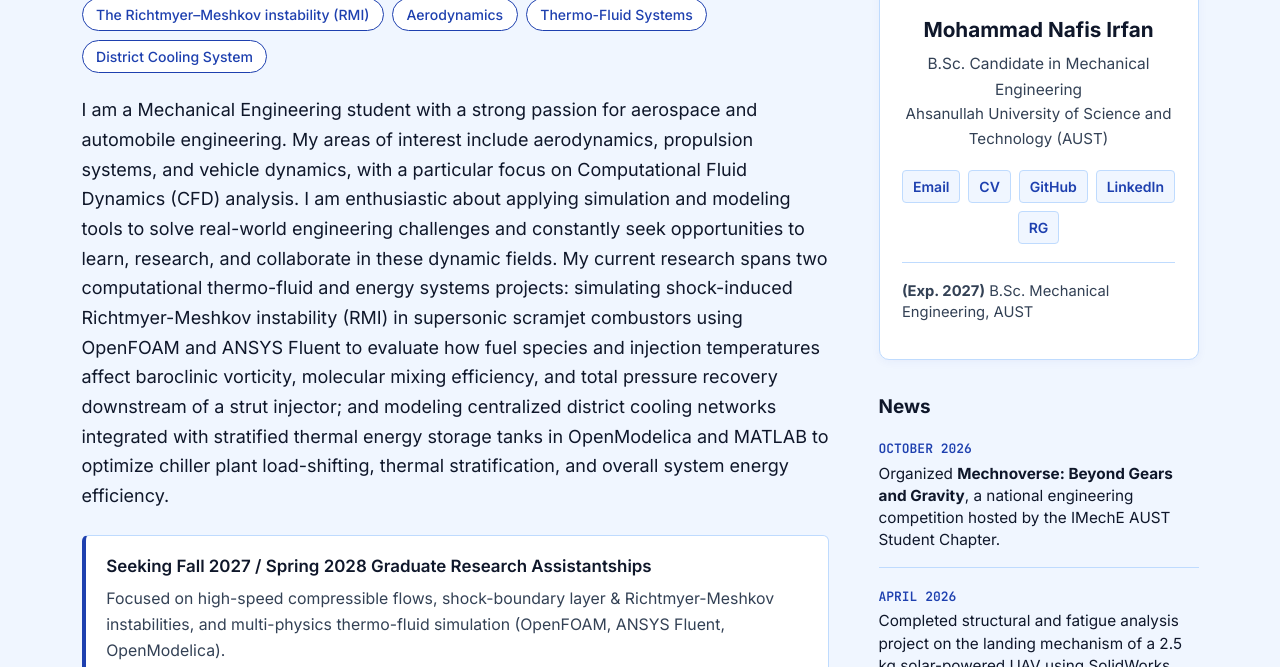
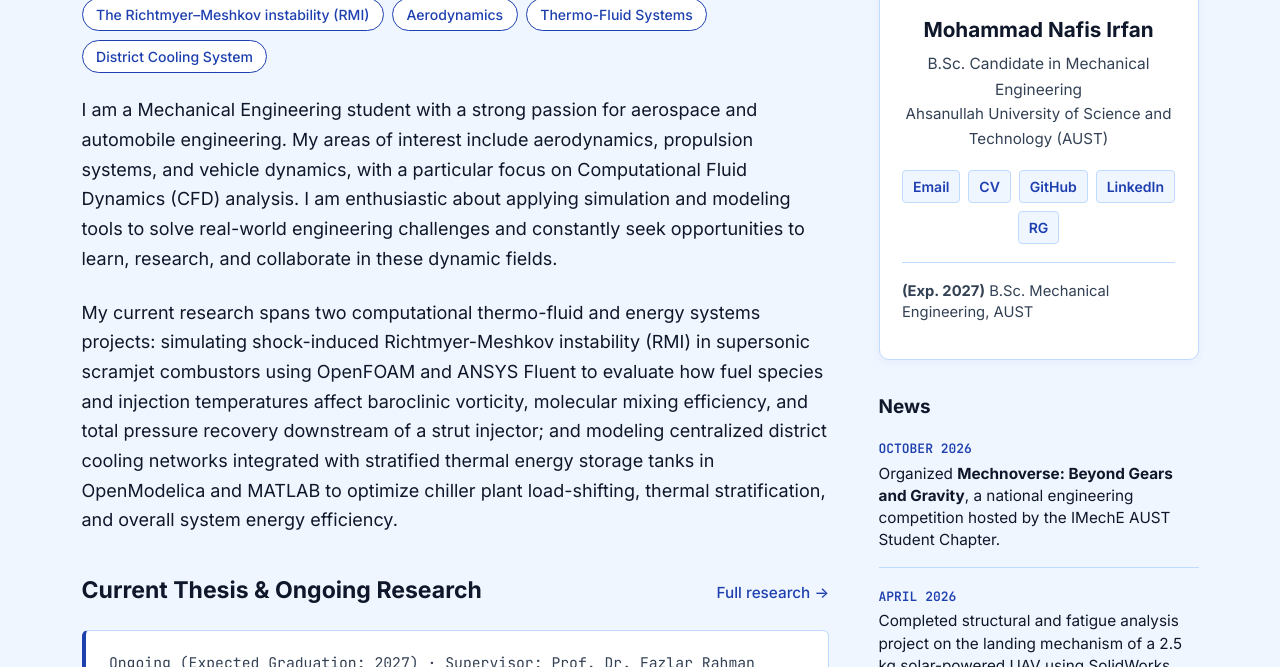
Before and after one commit to Nafis004/nafis04, a Jekyll site: the page built from index.html, in a window 1280 px wide and 1400 px high, cut to the strip 285-952 px from the top of the window. Built offline with Jekyll 4.4.1, drawn with Linux system fonts in a browser that asks for light colours.

Commit message:
Remove callout banner and update bio text
Removed callout banner for graduate research assistantships and adjusted paragraph formatting.

```diff
--- a/index.html
+++ b/index.html
@@ -18,16 +18,10 @@ title: Home
 
       <p class="bio-text">
         I am a Mechanical Engineering student with a strong passion for aerospace and automobile engineering. My areas of interest include aerodynamics, propulsion systems, and vehicle dynamics, with a particular focus on Computational Fluid Dynamics (CFD) analysis. I am enthusiastic about applying simulation and modeling tools to solve real-world engineering challenges and constantly seek opportunities to learn, research, and collaborate in these dynamic fields.
-
+      </p>
         My current research spans two computational thermo-fluid and energy systems projects: simulating shock-induced Richtmyer-Meshkov instability (RMI) in supersonic scramjet combustors using OpenFOAM and ANSYS Fluent to evaluate how fuel species and injection temperatures affect baroclinic vorticity, molecular mixing efficiency, and total pressure recovery downstream of a strut injector; and modeling centralized district cooling networks integrated with stratified thermal energy storage tanks in OpenModelica and MATLAB to optimize chiller plant load-shifting, thermal stratification, and overall system energy efficiency.
       </p>
 
-
-      <div class="callout-banner">
-        <div class="callout-title">Seeking Fall 2027 / Spring 2028 Graduate Research Assistantships</div>
-        <p>Focused on high-speed compressible flows, shock-boundary layer &amp; Richtmyer-Meshkov instabilities, and multi-physics thermo-fluid simulation (OpenFOAM, ANSYS Fluent, OpenModelica).</p>
-      </div>
-    </header>
 
     <section class="content-section">
       <h2>Current Thesis &amp; Ongoing Research <a class="section-more" href="{{ '/research/' | relative_url }}">Full research &rarr;</a></h2>
```
